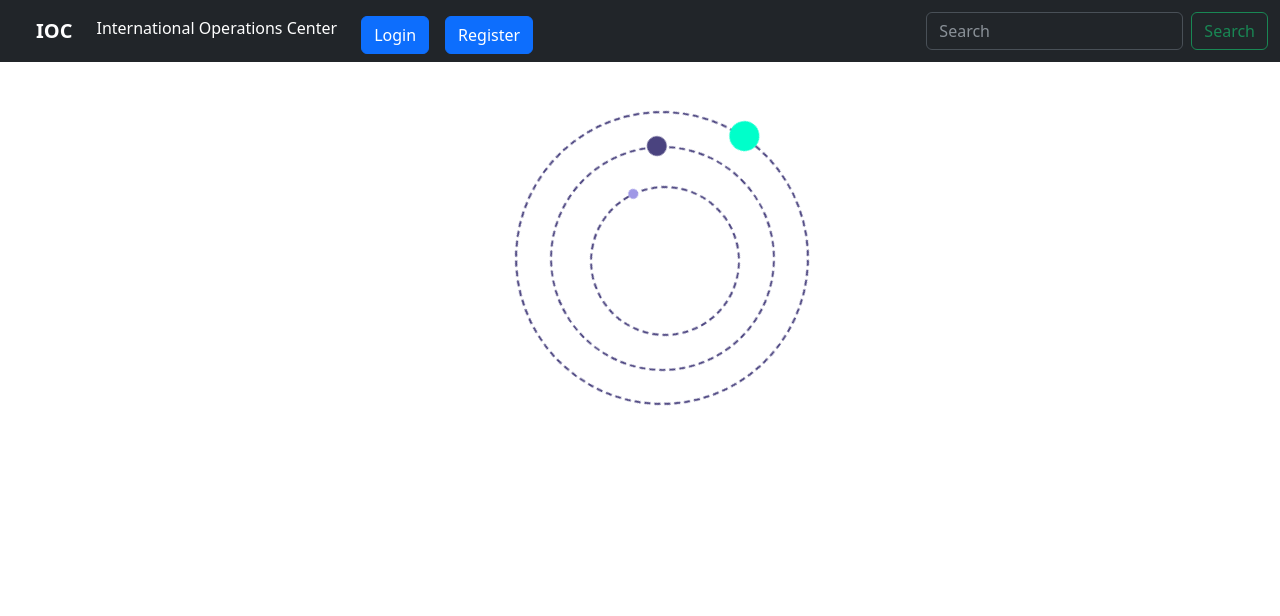
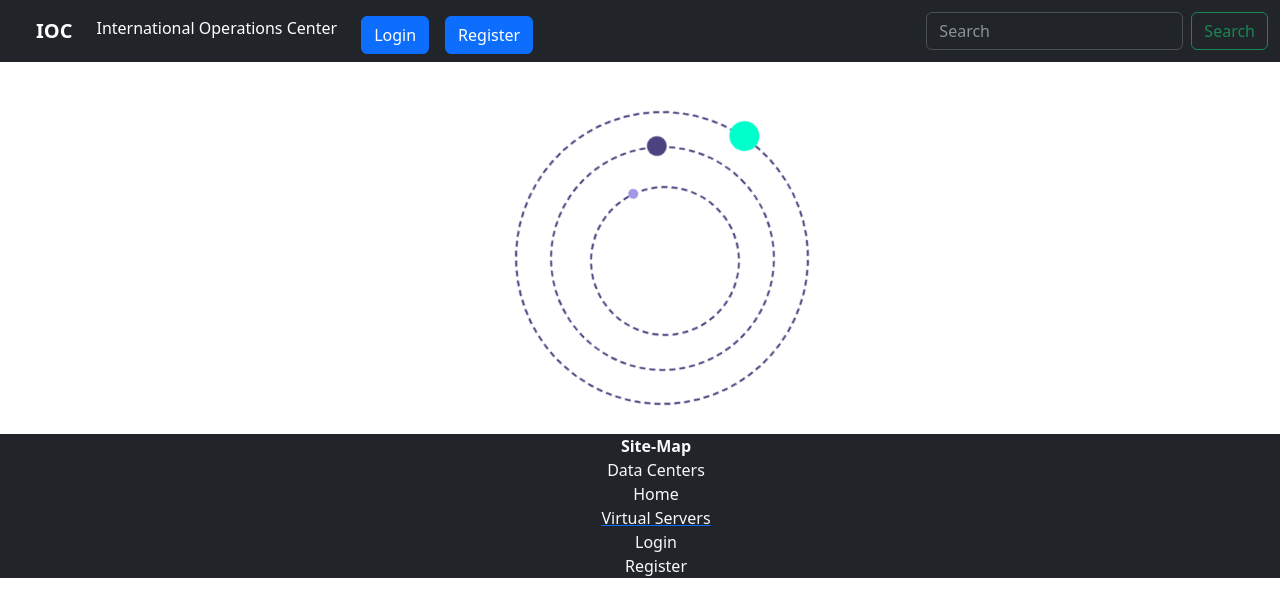
Before and after one commit to webworld1/xyz, a plain HTML site: page server.html in a window 1280 px wide. Drawn offline with nearby package versions, Linux system fonts and the light colour scheme.

Commit message:
2nd commit

```diff
--- a/server.html
+++ b/server.html
@@ -79,6 +79,16 @@
     </div>
   </div>
 </div>
+<footer id="footer" class="mt-4 bg-dark">
+  <ul id="footer-item " class="footer-div">
+    <label class="fw-bold text-light" for="">Site-Map</label>
+    <li class="fw-normal text-light">Data Centers</li>
+    <li class="fw-normal text-light">Home</li>
+    <a href="server.html"><li class="fw-normal text-light">Virtual Servers</li></a>
+    <li class="fw-normal text-light">Login</li>
+    <li class="fw-normal text-light">Register</li>
+  </ul>
+</footer>
 
 </body>
 </html>
```
